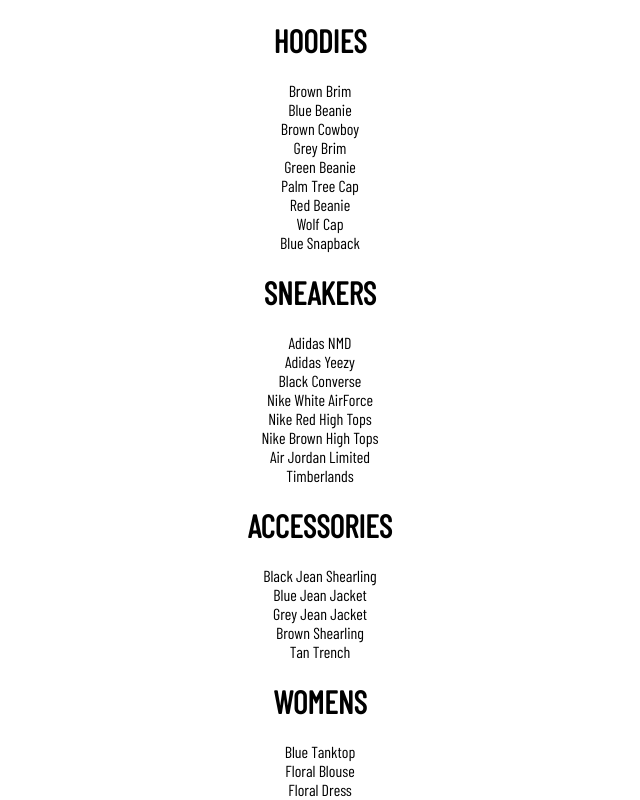
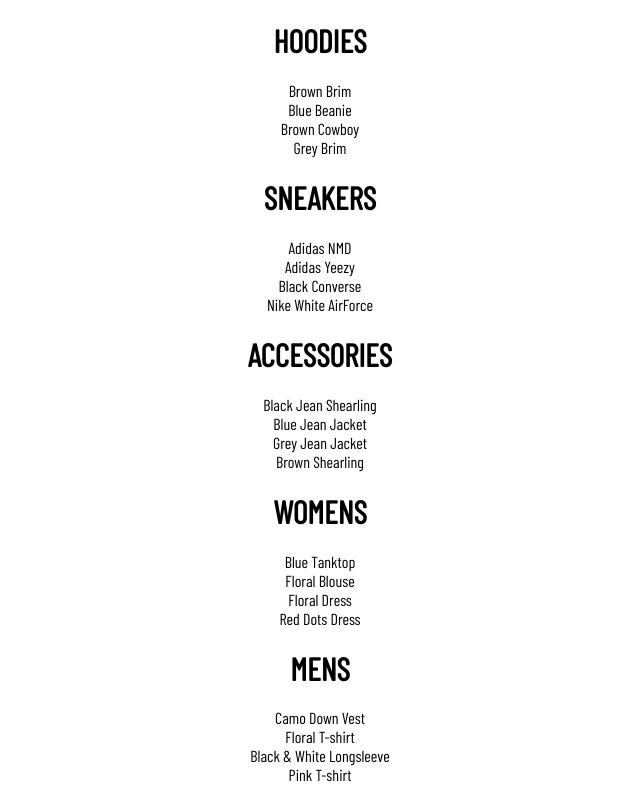
Before and after one commit to utevo/e-commerce, a React (Create React App) app: page /shop in a window 1280 px wide. Shown: the top 800 px of the page, without its empty margins (320-960 px from the left). Built offline with nearby package versions, Linux system fonts and the light colour scheme.

Commit message:
Reduce the number of the CollectionPreview items shown

```diff
--- a/src/components/collection-preview/collection-preview.jsx
+++ b/src/components/collection-preview/collection-preview.jsx
@@ -8,7 +8,7 @@
     <h1 className='title'>{title.toUpperCase()}</h1>
     <div className='preview'>
       {
-        items.map((item) => (
+        items.filter((item, i) => i < 4).map((item) => (
           <div key={item.id}>{item.name}</div>
         ))
       }
```
